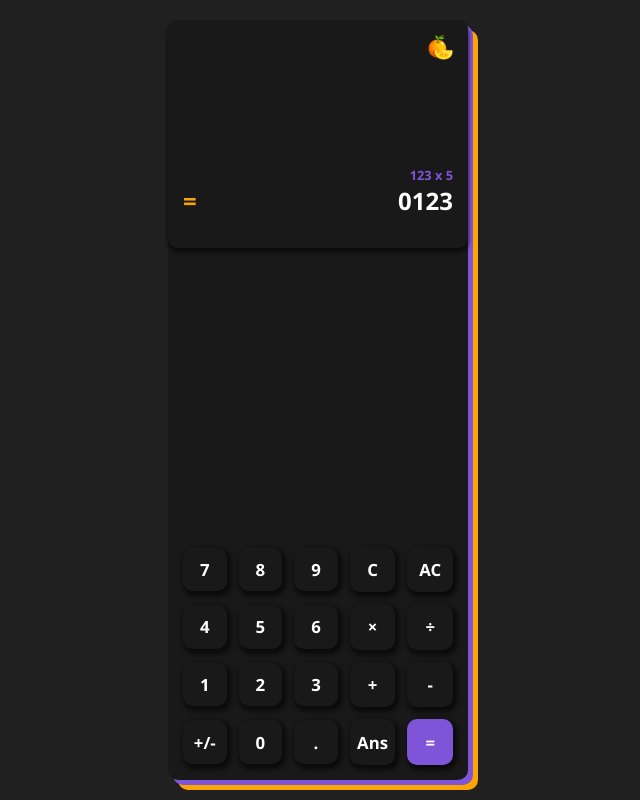
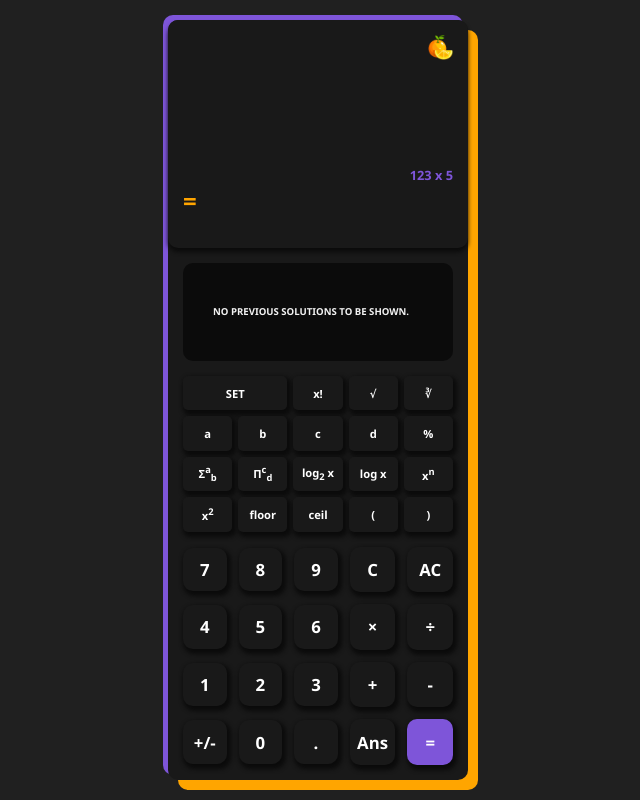
Before and after one commit to AdrianGallano/advance-calculator2, a website: page src/index.html in a window 1280 px wide. Shown: the whole page, without its empty margins (322-962 px from the left). Drawn offline with Linux system fonts and the light colour scheme.

Commit message:
Add basic ui

```diff
--- a/src/index.html
+++ b/src/index.html
@@ -20,12 +20,33 @@
           </div>
           <div class="result">
             <span id="equal-to">=</span>
-            <p>0123</p>
+            <p></p>
           </div>
         </div>
         <div class="keypad">
-            <div class="complex-operators">
-              <script src="./scripts/display-complex.js"></script>
+          <div class="history">
+            <p>NO PREVIOUS SOLUTIONS TO BE SHOWN.</p>
+          </div>
+          <div class="complex-operators">
+              <button class="complex-buttons" data-content="SET">SET</button>
+              <button class="complex-buttons" data-content="x!">x!</button>
+              <button class="complex-buttons" data-content="√">√</button>
+              <button class="complex-buttons" data-content="∛">∛</button>
+              <button class="complex-buttons" data-content="a">a</button>
+              <button class="complex-buttons" data-content="b">b</button>
+              <button class="complex-buttons" data-content="c">c</button>
+              <button class="complex-buttons" data-content="d">d</button>
+              <button class="complex-buttons" data-content="%">%</button>
+              <button class="complex-buttons" data-content="sigma-b-a">&Sigma;<sup>a</sup><sub>b</sub></button>
+              <button class="complex-buttons" data-content="Pi">&Pi;<sup>c</sup><sub>d</sub></button>
+              <button class="complex-buttons" data-content="log-base-x">log<sub>2</sub> x</button>
+              <button class="complex-buttons" data-content="log-x">log x</button>
+              <button class="complex-buttons" data-content="power">x<sup>n</sup></button>
+              <button class="complex-buttons" data-content="squared">x<sup>2</sup></button>
+              <button class="complex-buttons" data-content="floor">floor</button>
+              <button class="complex-buttons" data-content="ceil">ceil</button>
+              <button class="complex-buttons" data-content="(">(</button>
+              <button class="complex-buttons" data-content=")">)</button>
             </div>
             <div class="lower-keypad">
               <div class="numpad">
--- a/src/scripts/display-complex.js
+++ /dev/null
@@ -1,12 +0,0 @@
-const complexContainer = document.getElementsByClassName("complex-operators")[0];
-
-
-const complexButtonList = [];
-
-for (let i = 0; i < complexButtonList.length; i++) {
-  let numButton = document.createElement("button");
-  numButton.className = "complex-buttons";
-  numButton.innerHTML = `${complexButtonList[i]}`;
-  numButton.setAttribute("data-content", `${complexButtonList[i]}`)
-  complexContainer.append(numButton);
-}
--- a/src/static/style.css
+++ b/src/static/style.css
@@ -34,7 +34,7 @@ main{
   width: 300px;
   background-color: var(--eerie-black);
   border-radius: 10px;
-  box-shadow: 5px 5px 0 0 #7E55D9,
+  box-shadow: -5px -5px 0 0 #7E55D9,
   10px 10px 0 0 orange;
 }
 
@@ -116,12 +116,40 @@ button:active{
   transition: all 300ms;
 }
 
+.history{
+  display: flex;
+  flex: 1;
+  background-color: var(--night);
+  margin-bottom: 15px;
+  padding: 10px 30px;
+  border-radius: 10px;
+  align-items: center;
+}
+
+.history > p{
+  font-size: .6rem;
+  color: #f2f2f2;
+}
 
 .complex-operators{
   /* Complex operators container */
+  display: grid;
+  grid-template-columns: repeat(5 , 1fr);
+  grid-template-rows: repeat(4 , 1fr);
+  gap: 6px;
   grid-column: 1 / span 2;
   flex: 2;
   margin-bottom: 15px;
+}
+
+.complex-buttons{
+  /* Complex operators container */
+  font-size: .7rem;
+  border-radius: 5px;
+}
+
+.complex-buttons[data-content="SET"]{
+  grid-column: 1 / span 2;
 }
 
 .lower-keypad{
@@ -164,6 +192,10 @@ button:active{
   background-color: var(--purple-color);
 }
 
+.operator-buttons:last-child:hover{
+  background-color: #3d2570;
+}
+
 
 @media screen and (max-width: 450px){
   .calculator{
```
